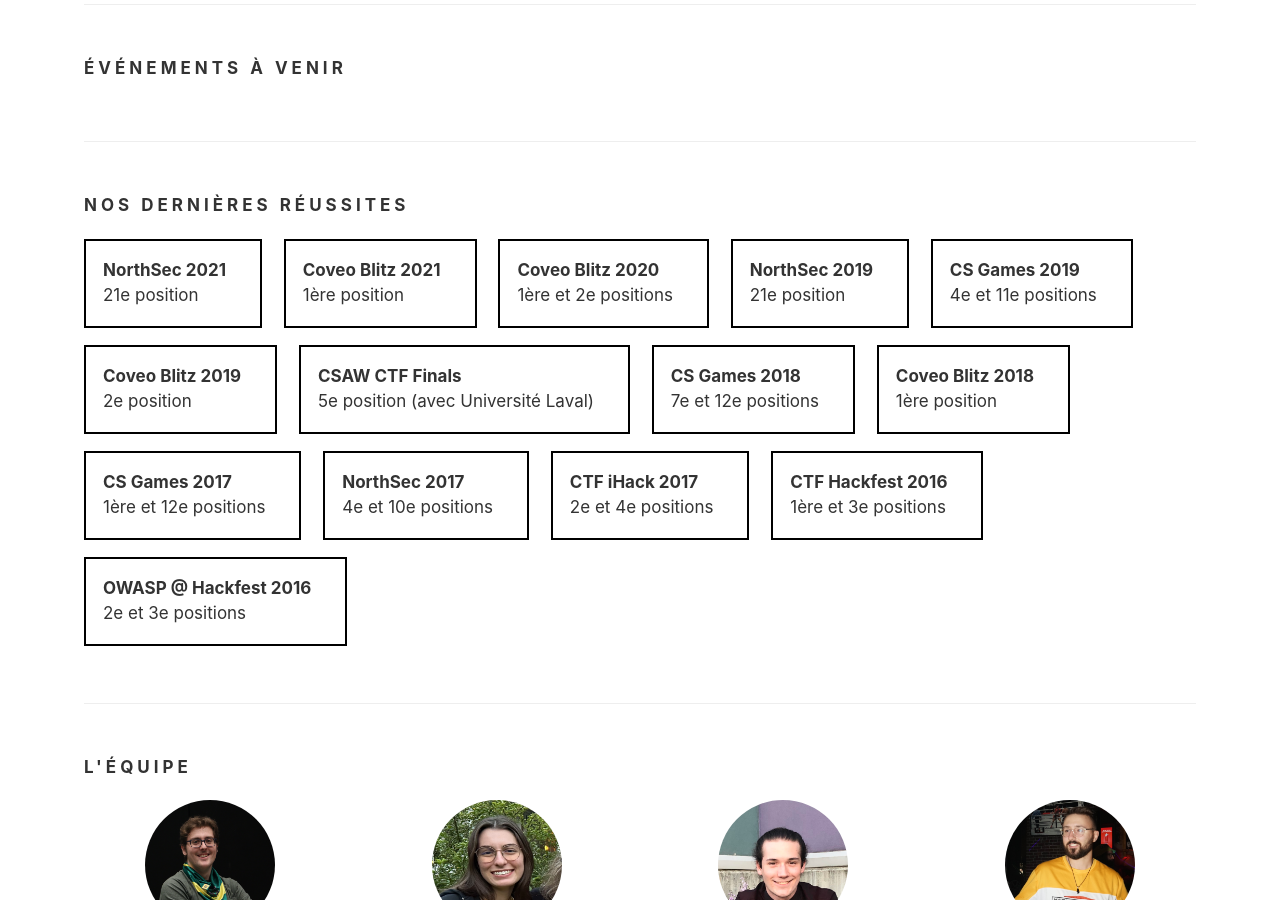
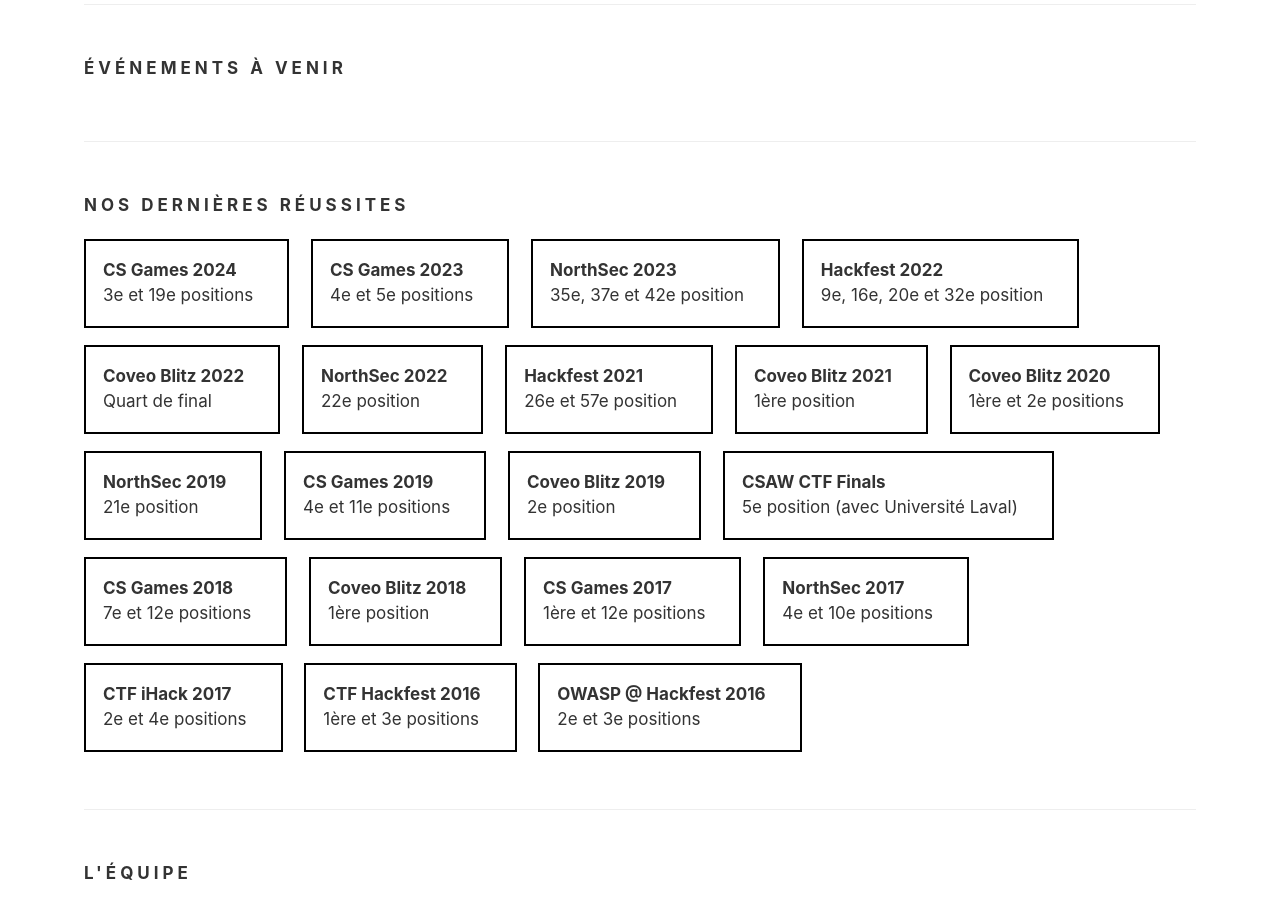
Before and after one commit to JDIS/Website, a Jekyll site: the page built from _pages/index.html, in a window 1280 px wide and 900 px high, scrolled down 2171 px. Built offline with Jekyll 4.4.1, drawn with Linux system fonts in a browser that asks for light colours; nearby versions of some CDN libraries; some web fonts are replaced.

Commit message:
add some achievements

```diff
--- a/_data/achievements.json
+++ b/_data/achievements.json
@@ -1,7 +1,31 @@
 [
   {
-    "event": "NorthSec 2021",
-    "achievement": "21e position"
+    "event": "CS Games 2024",
+    "achievement": "3e et 19e positions"
+  },
+  {
+    "event": "CS Games 2023",
+    "achievement": "4e et 5e positions"
+  },
+  {
+    "event": "NorthSec 2023",
+    "achievement": "35e, 37e et 42e position"
+  },
+  {
+    "event": "Hackfest 2022",
+    "achievement": "9e, 16e, 20e et 32e position"
+  },
+  {
+    "event": "Coveo Blitz 2022",
+    "achievement": "Quart de final"
+  },
+  {
+    "event": "NorthSec 2022",
+    "achievement": "22e position"
+  },
+  {
+    "event": "Hackfest 2021",
+    "achievement": "26e et 57e position"
   },
   {
     "event": "Coveo Blitz 2021",
```
